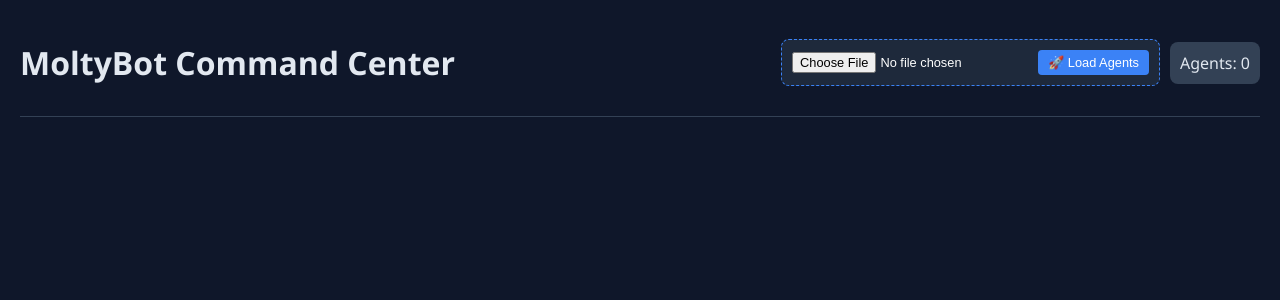
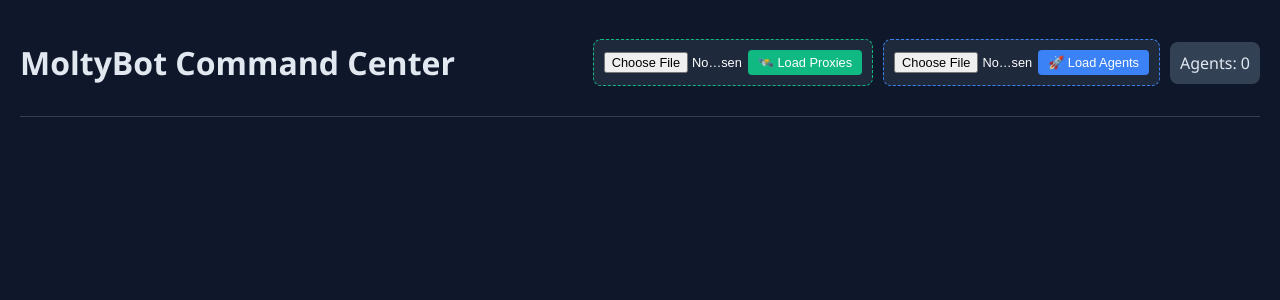
Before and after one commit to classmild137/moltybot, a FastAPI app: page / in a window 1280 px wide. Shown: the top 300 px of the page. Run offline with FastAPI, Linux system fonts and the light colour scheme; data that the repository does not hold is empty.

Commit message:
Add in-memory proxy upload support to dashboard

```diff
--- a/main.py
+++ b/main.py
@@ -31,43 +31,58 @@ def load_accounts(json_data=None):
 
     if isinstance(data, dict) and "accounts" in data:
         data = data["accounts"]
-    return data if isinstance(data, list) else []
+    AGENTS: List[AsyncAgent] = []
+    RUNNING_AGENT_NAMES = set()
+    GLOBAL_PROXIES = []
 
-async def start_agents(json_data=None):
-    """Startup or Hot-load agents with Round-Robin Proxy Support."""
-    accounts = load_accounts(json_data)
-    if not accounts:
-        logger.warning("No accounts to load. Waiting for manual upload via dashboard...")
-        return
+    async def start_agents(json_data=None):
+        """Startup or Hot-load agents with In-Memory Proxy Support."""
+        accounts = load_accounts(json_data)
+        if not accounts:
+            logger.warning("No accounts to load. Waiting for manual upload via dashboard...")
+            return
 
-    # Load proxies from file if exists (proxies.txt)
-    proxy_list = []
-    if os.path.exists("proxies.txt"):
-        with open("proxies.txt", "r") as f:
-            proxy_list = [line.strip() for line in f if line.strip()]
-            logger.info(f"Loaded {len(proxy_list)} proxies for {len(accounts)} accounts.")
+        # Gunakan proxy dari memori (jika ada) atau file lokal
+        proxy_list = GLOBAL_PROXIES
+        if not proxy_list and os.path.exists("proxies.txt"):
+            with open("proxies.txt", "r") as f:
+                proxy_list = [line.strip() for line in f if line.strip()]
 
-    logger.info(f"Processing {len(accounts)} accounts...")
+        if proxy_list:
+            logger.info(f"Using {len(proxy_list)} proxies for {len(accounts)} accounts.")
 
-    for i, acc in enumerate(accounts):
-        name = acc.get("name", f"Agent_{i}")
-        if name in RUNNING_AGENT_NAMES:
-            continue
+        logger.info(f"Processing {len(accounts)} accounts...")
 
-        key = acc.get("apikey") or acc.get("api_key") or acc.get("key")
-        wallet = acc.get("walletaddress") or acc.get("wallet_address") or acc.get("wallet")
+        for i, acc in enumerate(accounts):
+            name = acc.get("name", f"Agent_{i}")
+            if name in RUNNING_AGENT_NAMES:
+                continue
 
-        if not key: continue
+            key = acc.get("apikey") or acc.get("api_key") or acc.get("key")
+            wallet = acc.get("walletaddress") or acc.get("wallet_address") or acc.get("wallet")
 
-        # Round-robin: Pick a proxy from the list
-        proxy = proxy_list[i % len(proxy_list)] if proxy_list else None
+            if not key: continue
 
-        agent = AsyncAgent(name=name, api_key=key, wallet_address=wallet, proxy=proxy)
-        AGENTS.append(agent)
-        RUNNING_AGENT_NAMES.add(name)
+            # Round-robin proxy selection
+            proxy = proxy_list[i % len(proxy_list)] if proxy_list else None
 
-        asyncio.create_task(agent.start())
-        await asyncio.sleep(1)
+            agent = AsyncAgent(name=name, api_key=key, wallet_address=wallet, proxy=proxy)
+            AGENTS.append(agent)
+            RUNNING_AGENT_NAMES.add(name)
+
+            asyncio.create_task(agent.start())
+            await asyncio.sleep(1)
+
+    @app.post("/api/upload-proxies")
+    async def upload_proxies(file: UploadFile = File(...)):
+        global GLOBAL_PROXIES
+        try:
+            content = await file.read()
+            text = content.decode('utf-8')
+            GLOBAL_PROXIES = [line.strip() for line in text.split('\n') if line.strip()]
+            return {"status": "success", "message": f"Successfully loaded {len(GLOBAL_PROXIES)} proxies into memory!"}
+        except Exception as e:
+            return {"status": "error", "message": f"Failed to load proxies: {str(e)}"}
 
 @app.post("/api/upload-accounts")
 async def upload_accounts(file: UploadFile = File(...)):
--- a/templates/dashboard.html
+++ b/templates/dashboard.html
@@ -110,20 +110,42 @@
             cursor: pointer;
         }
     </style>
-</head>
-<body>
 <div class="header">
     <h1>MoltyBot Command Center</h1>
     <div style="display: flex; gap: 10px; align-items: center;">
+        <!-- Proxy Panel -->
+        <div id="proxy-panel" style="background: #1e293b; padding: 10px; border-radius: 8px; border: 1px dashed #10b981;">
+            <input type="file" id="proxy-file" accept=".txt" style="font-size: 0.8em; color: white; width: 140px;">
+            <button onclick="uploadProxies()" style="background: #10b981; border: none; color: white; padding: 5px 10px; border-radius: 4px; cursor: pointer; font-size: 0.8em;">🛰️ Load Proxies</button>
+        </div>
+        <!-- Account Panel -->
         <div id="upload-panel" style="background: #1e293b; padding: 10px; border-radius: 8px; border: 1px dashed #3b82f6;">
-                <input type="file" id="json-file" accept=".json" style="font-size: 0.8em; color: white;">
+            <input type="file" id="json-file" accept=".json" style="font-size: 0.8em; color: white; width: 140px;">
             <button onclick="uploadJSON()" style="background: #3b82f6; border: none; color: white; padding: 5px 10px; border-radius: 4px; cursor: pointer; font-size: 0.8em;">🚀 Load Agents</button>
         </div>
         <div id="total-agents" style="background: #334155; padding: 10px; border-radius: 8px;">Agents: 0</div>
     </div>
 </div>
 
-    <div id="agent-grid" class="grid">
+<script>
+    async function uploadProxies() {
+        const fileInput = document.getElementById('proxy-file');
+        if (fileInput.files.length === 0) {
+            alert("Please select a proxy (.txt) file first!");
+            return;
+        }
+        const formData = new FormData();
+        formData.append('file', fileInput.files[0]);
+        try {
+            const res = await fetch('/api/upload-proxies', { method: 'POST', body: formData });
+            const result = await res.json();
+            alert(result.message);
+            fileInput.value = '';
+        } catch (e) { alert("Proxy upload failed!"); }
+    }
+
+    async function uploadJSON() {
+...
         <!-- Agents will be injected here -->
     </div>
 
```
Lines whose indentation alone changed are shown as unchanged.
